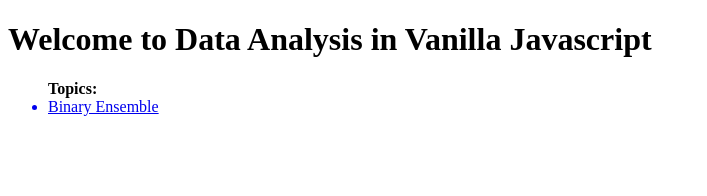
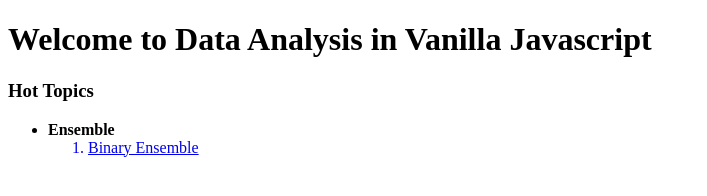
Before and after one commit to qwertyvipul/data-analysis, a plain HTML site: page docs/index.html in a window 1280 px wide. Shown: the whole page, without its empty margins (0-707 px from the left). Drawn offline with Linux system fonts and the light colour scheme.

Commit message:
Update index.html

```diff
--- a/docs/index.html
+++ b/docs/index.html
@@ -8,11 +8,15 @@
 </head>
 <body>
     <h1>Welcome to Data Analysis in Vanilla Javascript</h1>
+    <h3>Hot Topics</h3>
     <ul>
-        <b>Topics:</b>
-        <a href="binary-ensemble.html">
-            <li>Binary Ensemble</li>
-        </a>
+        <li><b>Ensemble</b>
+            <ol>
+                <a href="binary-ensemble.html">
+                    <li>Binary Ensemble</li>
+                </a>
+            </ol>
+        </li>
     </ul>
 </body>
 </html>
```
